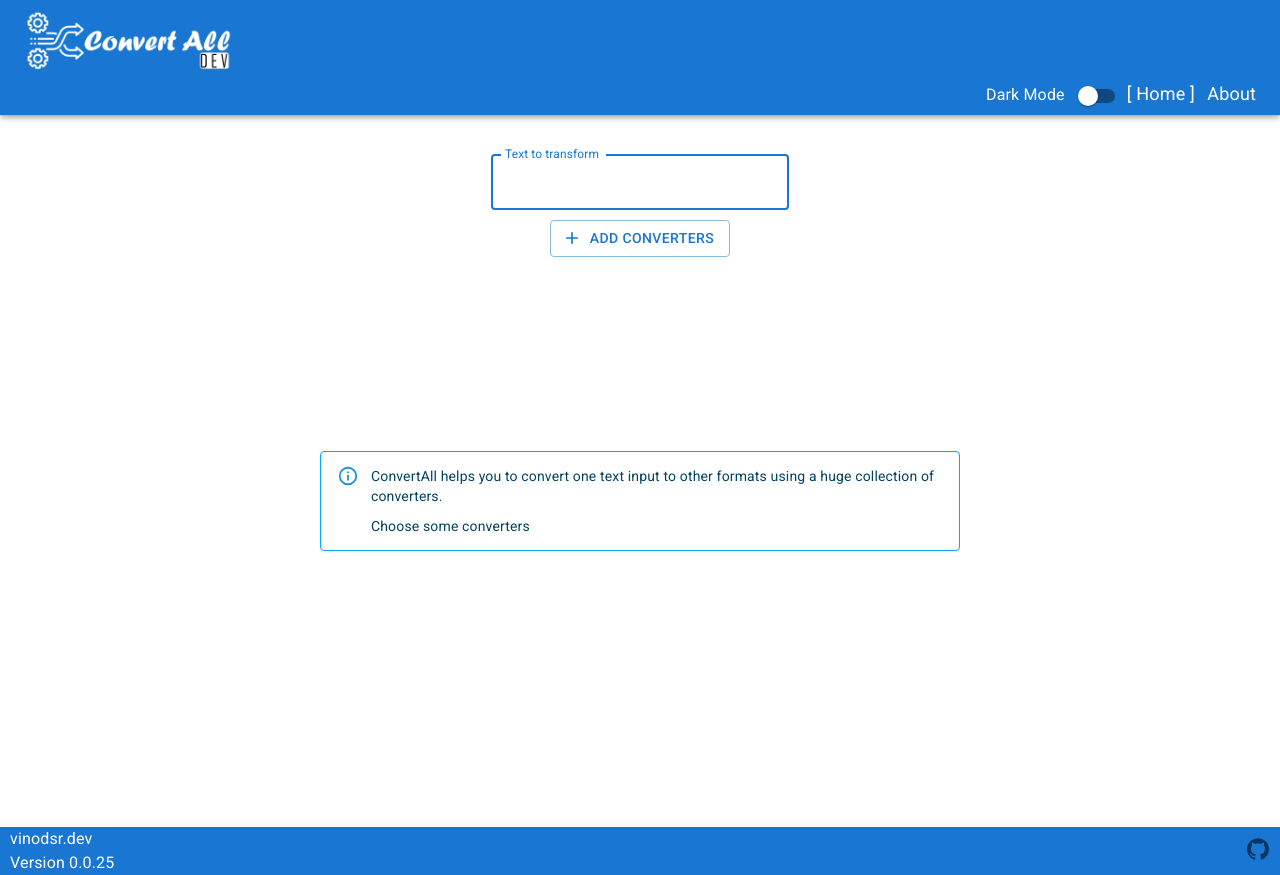
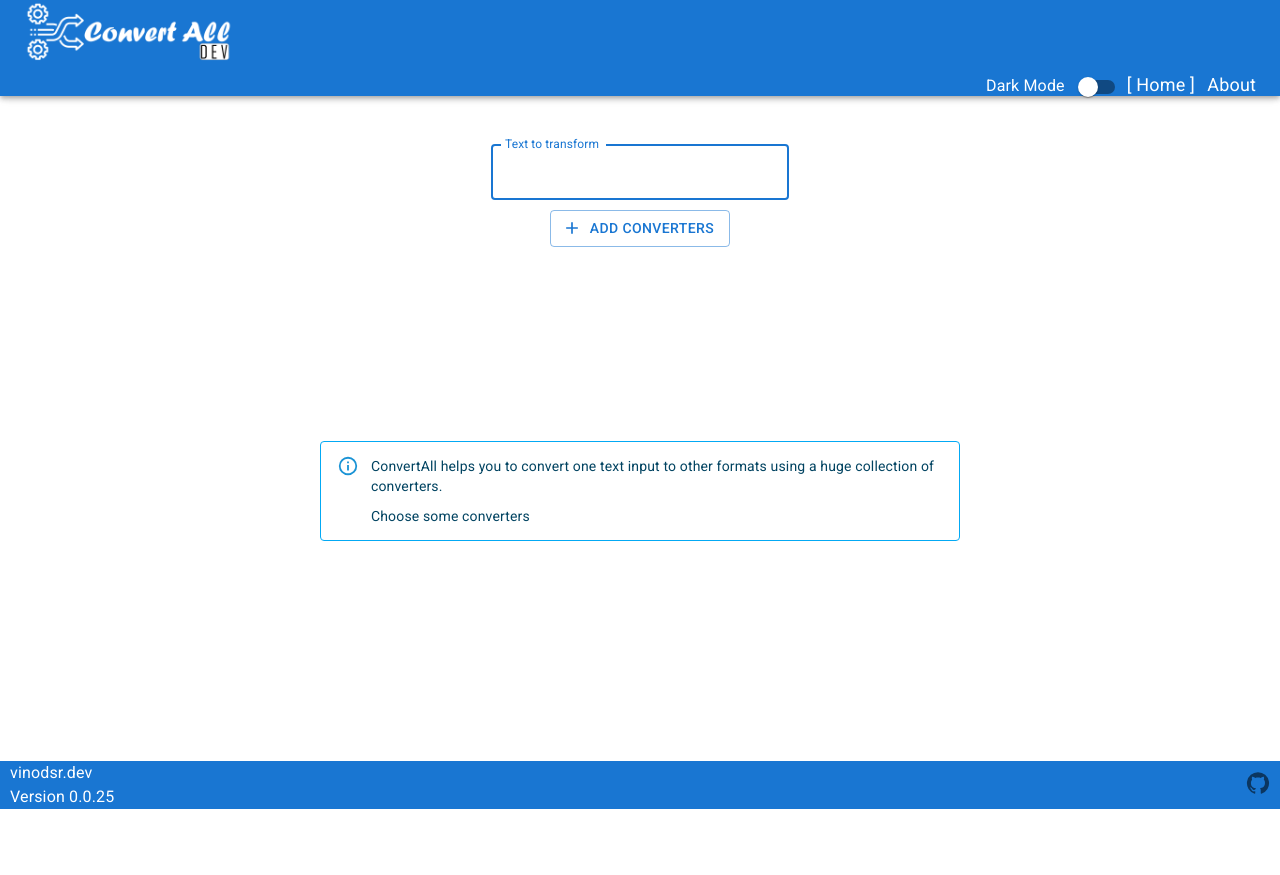
Before and after one commit to vinodsr/convertall, a React (Create React App) app: page / in a window 1280 px wide. After the commit the page ends 809 px from the top, so only its background shows below. Built offline with nearby package versions, Linux system fonts and the light colour scheme.

Commit message:
Fixes footer alignment issues

```diff
--- a/src/App.tsx
+++ b/src/App.tsx
@@ -29,11 +29,7 @@ if (process.env.NODE_ENV !== "development") {
  */
 export default function App() {
   return (
-    <div
-      style={{
-        minHeight: "100vh",
-      }}
-    >
+    <div>
       <AppThemeProvider>
         <SnackbarProvider maxSnack={3}>
           <CssBaseline />
--- a/src/Components/Footer/Footer.tsx
+++ b/src/Components/Footer/Footer.tsx
@@ -15,8 +15,7 @@ export default function Footer() {
         backgroundImage: (theme) => {
           if (theme.palette.mode === "dark") {
             return "linear-gradient(rgba(255, 255, 255, 0.09), rgba(255, 255, 255, 0.09))";
-          } //theme.palette.background.default;
-          else {
+          } else {
             return "";
           }
         },
@@ -35,7 +34,7 @@ export default function Footer() {
         <Grid>
           <Link
             href="https://vinodsr.dev"
-            title="View vinodsr.dev"
+            title="Visit vinodsr.dev"
             target="_blank"
             sx={{
               color: (theme) =>
--- a/src/Components/Header/Header.tsx
+++ b/src/Components/Header/Header.tsx
@@ -15,7 +15,11 @@ export default function Header() {
 
   const displayDesktop = () => {
     return (
-      <Toolbar>
+      <Toolbar
+        style={{
+          height: "12vh",
+        }}
+      >
         <Grid container>
           <Grid xs={12} item>
             <img
@@ -56,9 +60,6 @@ export default function Header() {
   return (
     <React.Fragment>
       <AppBar position="fixed">{displayDesktop()}</AppBar>
-      {/* Dummy toolbar to adjust hieight */}
-      <Toolbar />
-      <Toolbar />
     </React.Fragment>
   );
 }
--- a/src/Pages/About.tsx
+++ b/src/Pages/About.tsx
@@ -4,6 +4,7 @@ import LogoDevIcon from "@mui/icons-material/LogoDev";
 import LightbulbOutlinedIcon from "@mui/icons-material/LightbulbOutlined";
 import MergeOutlinedIcon from "@mui/icons-material/MergeOutlined";
 import InfoOutlinedIcon from "@mui/icons-material/InfoOutlined";
+import AccountBoxOutlinedIcon from "@mui/icons-material/AccountBoxOutlined";
 
 /**
  * About Page Component
@@ -12,7 +13,7 @@ import InfoOutlinedIcon from "@mui/icons-material/InfoOutlined";
 export const AboutPage = () => {
   return (
     <Grid
-      style={{ marginTop: 10, minHeight: "80vh", padding: "3em" }}
+      style={{ marginTop: "12vh", minHeight: "82vh", padding: "3em" }}
       container
       spacing={3}
     >
@@ -65,7 +66,7 @@ export const AboutPage = () => {
                   converters.
                   <br />
                   <br />
-                  You can read more about the contribution guidelines at
+                  You can read more about the contribution guidelines at{" "}
                   <Link
                     href="https://www.github.com/vinodsr/convertall"
                     title="github account"
@@ -95,7 +96,7 @@ export const AboutPage = () => {
             </Typography>
             <Box paddingTop={2}>
               <Link
-                href="https://www.github.com/vinodsr/convertall"
+                href="https://www.github.com/vinodsr"
                 title="github account"
                 target="_blank"
               >
@@ -108,6 +109,13 @@ export const AboutPage = () => {
               >
                 <LogoDevIcon color="action" fontSize="large" />
               </Link>
+              <Link
+                href="https://vinodsr.dev"
+                title="home page"
+                target="_blank"
+              >
+                <AccountBoxOutlinedIcon color="action" fontSize="large" />
+              </Link>
             </Box>
           </Box>
         </Paper>
--- a/src/Pages/ConverterMain.tsx
+++ b/src/Pages/ConverterMain.tsx
@@ -193,7 +193,12 @@ function ConverterMain() {
   }, [selectedConverters]);
 
   return (
-    <div style={{ marginTop: 10, minHeight: "80.3vh" }}>
+    <div
+      style={{
+        marginTop: "12vh",
+        minHeight: "82.8vh",
+      }}
+    >
       <NotificationContext.Provider
         value={{
           message: notification.message,
@@ -202,7 +207,15 @@ function ConverterMain() {
         }}
       >
         <Grid container spacing={1}>
-          <Grid item xs={12} alignItems="center" justifyItems="center">
+          <Grid
+            item
+            xs={12}
+            alignItems="center"
+            justifyItems="center"
+            style={{
+              paddingTop: "5vh",
+            }}
+          >
             <TransformTextItem>
               <TransformTextField
                 text={text}
@@ -246,7 +259,7 @@ function ConverterMain() {
             alignContent="flex-start"
             justifyContent="center"
             style={{
-              minHeight: "68vh",
+              minHeight: "61vh",
             }}
           >
             {Object.values(selectedConverters).map((converter, index) => {
```
